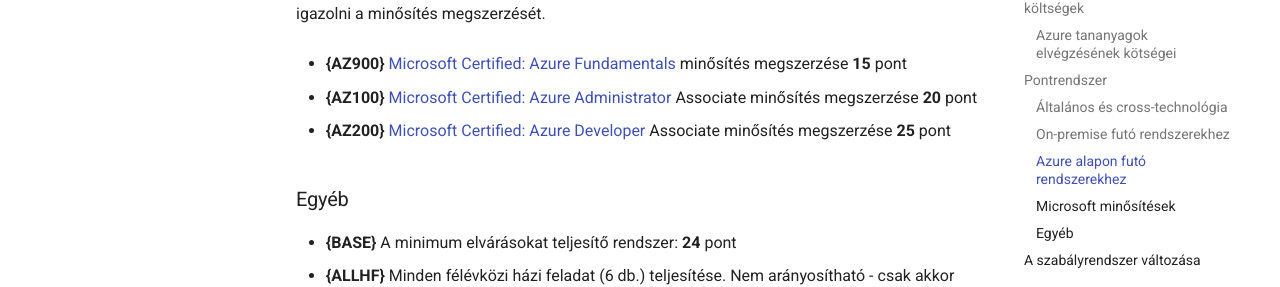
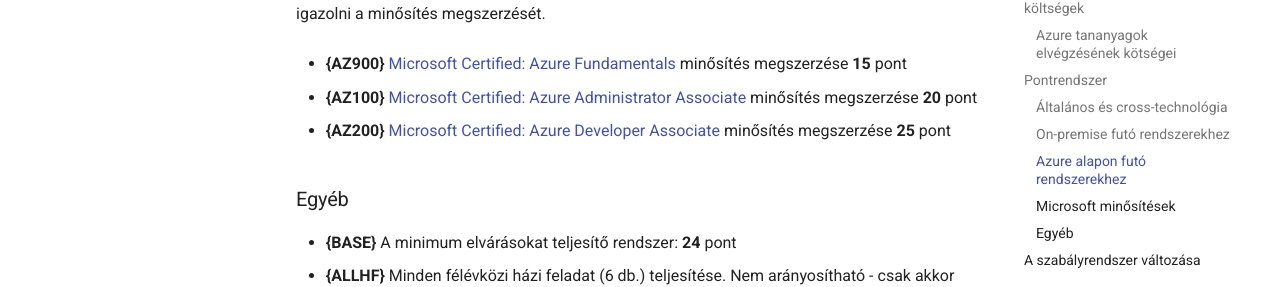
Before and after one commit to bmeviaumb11/skalazhato, an MkDocs documentation site: the page built from docs/homework/pontrendszer.md, in a window 1280 px wide and 900 px high, scrolled down 9860 px. Shown: the part 172-459 px from the top of the window. Built offline with MkDocs 1.6.1 and Material for MkDocs 9.7.7, drawn with Linux system fonts in a browser that asks for light colours; comment, search, counter and statistics services are not loaded.

```diff
--- a/docs/homework/pontrendszer.md
+++ b/docs/homework/pontrendszer.md
@@ -293,9 +293,9 @@ Minősítésekből összesen **25** pont szerezhető. A megszerzett minősítés
 
 - **{AZ900}** [Microsoft Certified: Azure Fundamentals](https://learn.microsoft.com/en-us/credentials/certifications/azure-fundamentals) minősítés megszerzése **15** pont
 
-- **{AZ100}** [Microsoft Certified: Azure Administrator](https://learn.microsoft.com/en-us/credentials/certifications/azure-administrator) Associate minősítés megszerzése **20** pont
+- **{AZ100}** [Microsoft Certified: Azure Administrator Associate](https://learn.microsoft.com/en-us/credentials/certifications/azure-administrator)  minősítés megszerzése **20** pont
 
-- **{AZ200}** [Microsoft Certified: Azure Developer](https://learn.microsoft.com/en-us/credentials/certifications/azure-developer) Associate minősítés megszerzése **25** pont
+- **{AZ200}** [Microsoft Certified: Azure Developer Associate](https://learn.microsoft.com/en-us/credentials/certifications/azure-developer) minősítés megszerzése **25** pont
 
 ### Egyéb
 
```
